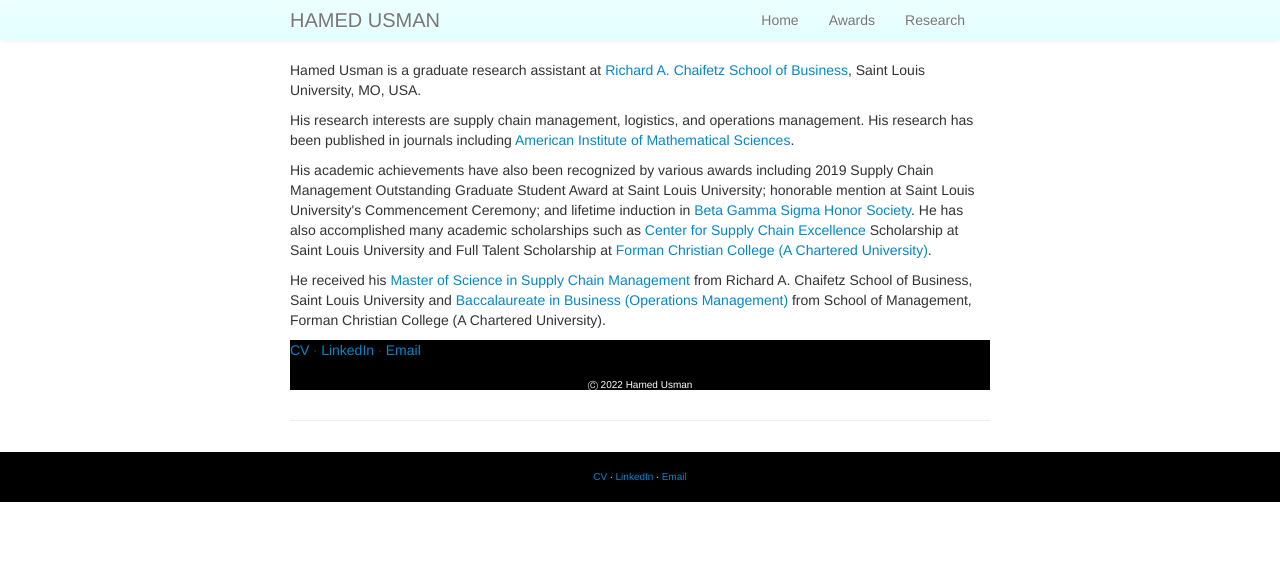
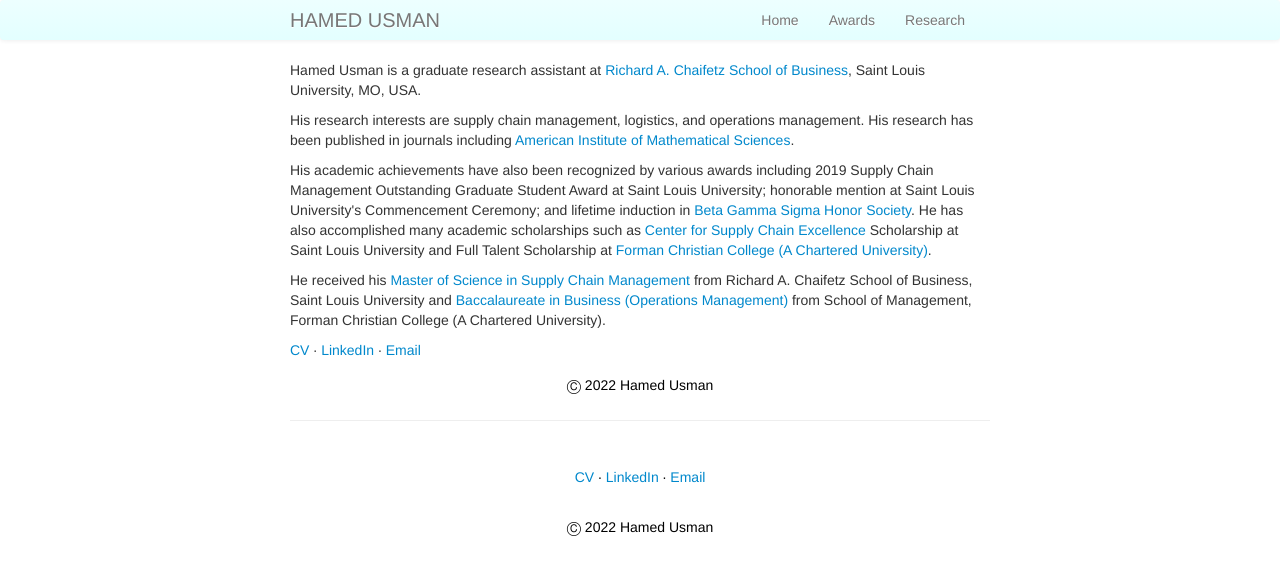
Before and after one commit to hamedusman/hamedusman.github.io, a Jekyll site: the page built from index.md, in a window 1280 px wide. Shown: the top 575 px of the page. Built offline with Jekyll 4.4.1, drawn with Linux system fonts in a browser that asks for light colours.

Commit message:
Update my_custom_css.css

```diff
--- a/assets/themes/twitter/css/my_custom_css.css
+++ b/assets/themes/twitter/css/my_custom_css.css
@@ -124,11 +124,11 @@
 .footer {
   width: 100%;
   height: 50px;
-  background-color: #000000;
+  background-color: none;
 }
 .footer p {
-  color:#ffffff;
-  font-size: 10px;
+  color: black;
+  font-size: 10o%;
   text-align: center;
   line-height: 50px; /* Keep it same with footer height */
   margin-top: auto;
```
